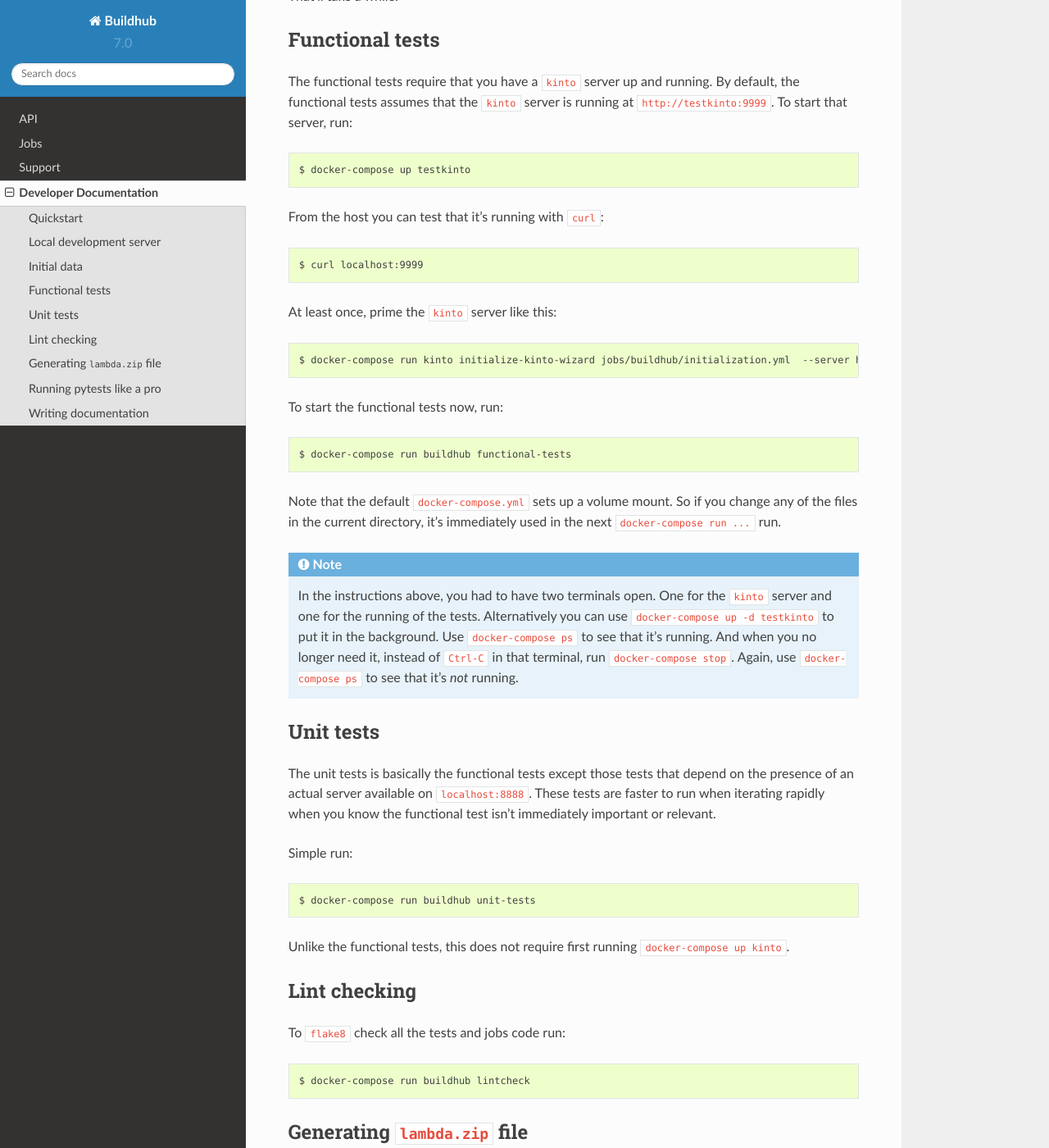
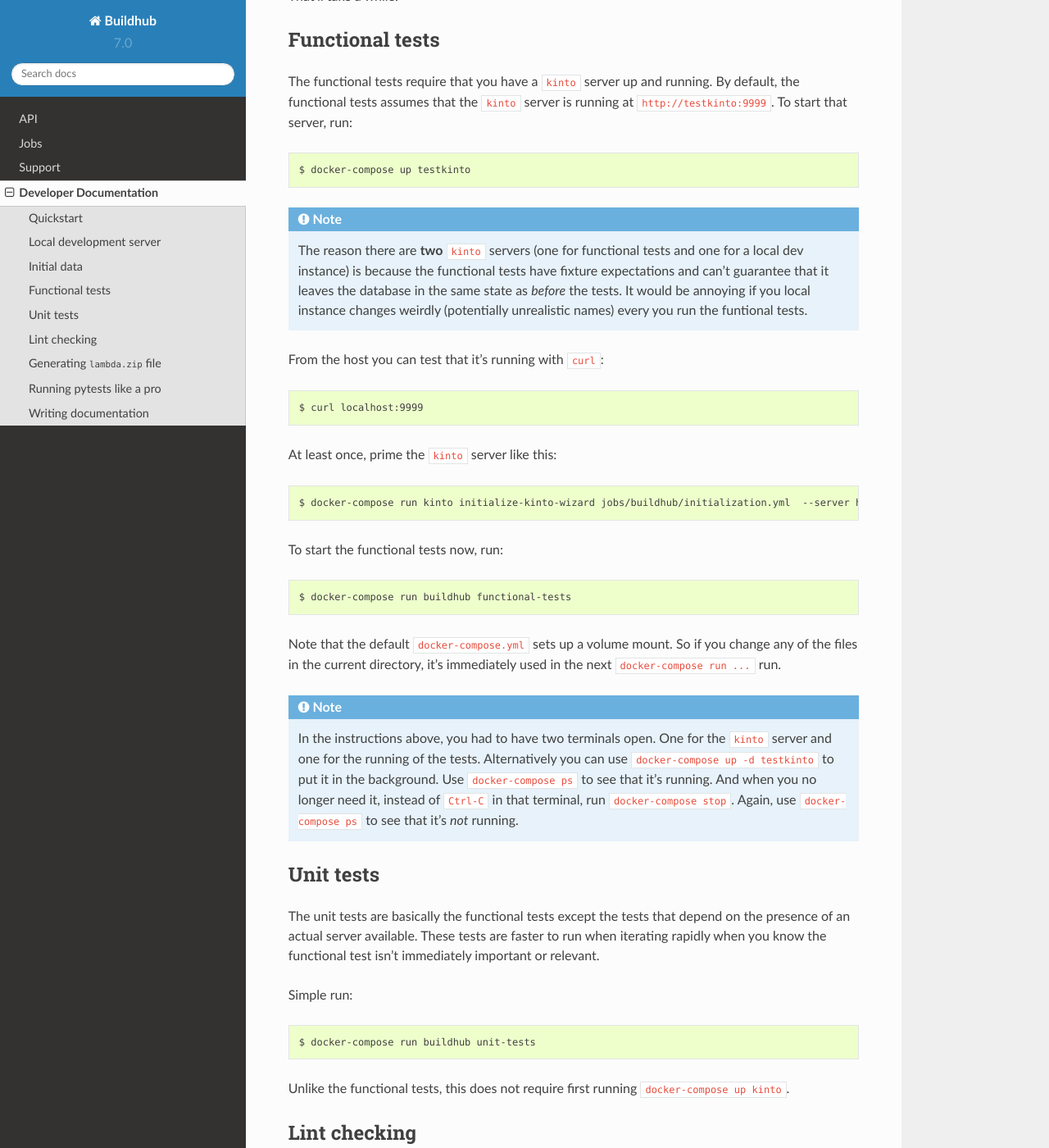
Before and after one commit to mozilla-services/buildhub, a Sphinx documentation site: the page built from docs/dev.rst, in a window 1280 px wide and 1400 px high, scrolled down 1491 px. Shown: the whole window at 82% size. Built offline with Sphinx 7.4.7 and the Read the Docs theme 2.0.0, drawn with Linux system fonts in a browser that asks for light colours.

Commit message:
review feedback

```diff
--- a/docs/dev.rst
+++ b/docs/dev.rst
@@ -86,6 +86,16 @@
 
     $ docker-compose up testkinto
 
+
+.. note::
+
+    The reason there are **two** ``kinto`` servers (one for functional tests
+    and one for a local dev instance) is because the functional tests have
+    fixture expectations and can't guarantee that it leaves the database in
+    the same state as *before* the tests.
+    It would be annoying if you local instance changes weirdly (potentially
+    unrealistic names) every you run the funtional tests.
+
 From the host you can test that it's running with ``curl``:
 
 .. code-block:: shell
@@ -121,10 +131,10 @@
 Unit tests
 ==========
 
-The unit tests is basically the functional tests except those tests
-that depend on the presence of an actual server available on
-``localhost:8888``. These tests are faster to run when iterating rapidly
-when you know the functional test isn't immediately important or relevant.
+The unit tests are basically the functional tests except the tests
+that depend on the presence of an actual server available. These tests
+are faster to run when iterating rapidly when you know the
+functional test isn't immediately important or relevant.
 
 Simple run:
 
```
Also changed, not shown: 1 other file.
